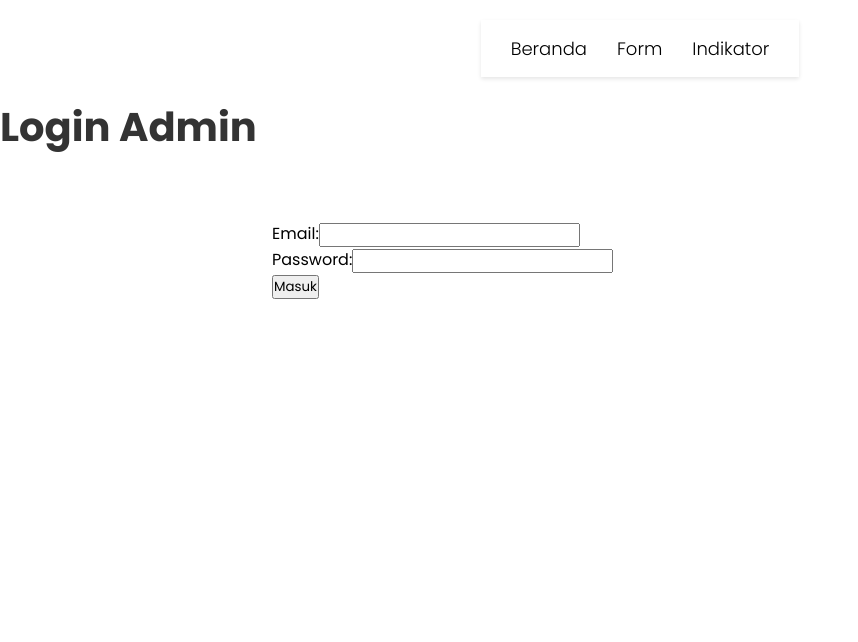
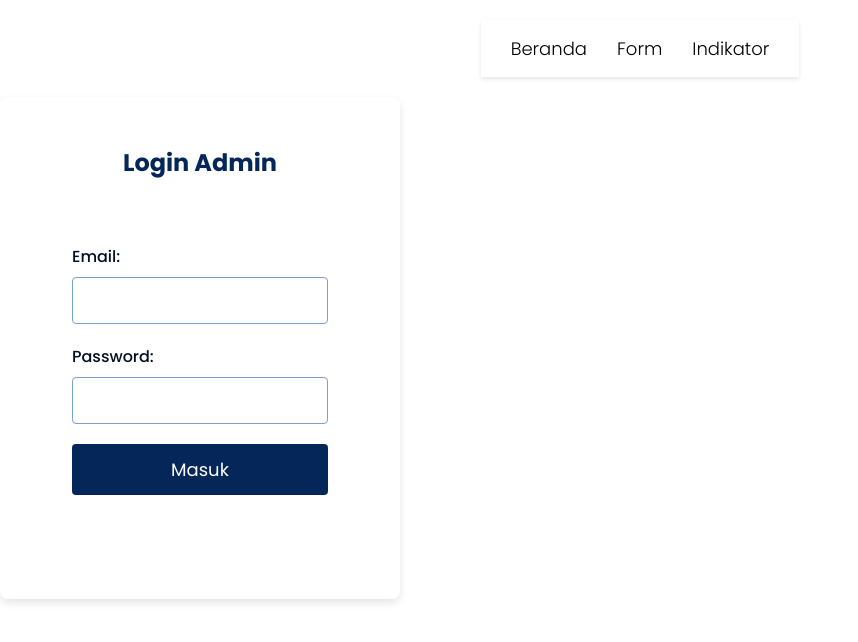
Before and after one commit to andiadzanbintang/vercel-ahp-form, a React (Vite) app in the folder client/: page /admin in a window 1280 px wide. Shown: the top 642 px of the page, without its empty margins (0-858 px from the left). Built offline with nearby package versions, Linux system fonts and the light colour scheme; no server answers.

Commit message:
Changing design

```diff
--- a/client/src/App.css
+++ b/client/src/App.css
@@ -663,6 +663,149 @@ h2 {
   font-weight: bold; /* Membuat nilai lebih tegas */
 }
 
+/* ADMIN LOGIN */
+/* Login Container */
+.login-container {
+  background-color: #FFFFFF; /* Putih */
+  padding: 40px;
+  border-radius: 8px;
+  box-shadow: 0 4px 8px rgba(0, 0, 0, 0.1);
+  width: 100%;
+  max-width: 400px;
+}
+
+/* Title */
+.login-title {
+  text-align: center;
+  color: #052659; /* Biru1 */
+  margin-bottom: 20px;
+  font-size: 24px;
+  font-weight: bold;
+}
+
+/* Form */
+.login-form {
+  display: flex;
+  flex-direction: column;
+  gap: 20px;
+}
+
+/* Form Item */
+.form-login-item {
+  display: flex;
+  flex-direction: column;
+  gap: 8px;
+}
+
+.form-login-item label {
+  color: #021024; /* Hitam */
+  font-size: 16px;
+  font-weight: 500;
+}
+
+.form-login-item input {
+  padding: 10px;
+  font-size: 16px;
+  border: 1px solid #7DA0CA; /* Abu */
+  border-radius: 4px;
+  outline: none;
+  transition: border-color 0.3s;
+}
+
+.form-login-item input:focus {
+  border-color: #5483B3; /* Biru2 */
+}
+
+/* Login Button */
+.login-btn {
+  background-color: #052659; /* Biru1 */
+  color: #FFFFFF;
+  padding: 12px;
+  font-size: 18px;
+  border: none;
+  border-radius: 4px;
+  cursor: pointer;
+  transition: background-color 0.3s;
+}
+
+.login-btn:hover {
+  background-color: #5483B3; /* Biru2 */
+}
+
+.set-iteration-container {
+  background-color: #FFFFFF; /* Putih */
+  padding: 40px;
+  border-radius: 8px;
+  box-shadow: 0 4px 8px rgba(0, 0, 0, 0.1);
+  width: 100%;
+  max-width: 400px;
+  text-align: center;
+}
+
+/* Title */
+.set-iteration-container h2 {
+  color: #052659; /* Biru1 */
+  margin-bottom: 20px;
+  font-size: 24px;
+  font-weight: bold;
+}
+
+/* Loading and Iteration Text */
+.set-iteration-container p {
+  color: #021024; /* Hitam */
+  font-size: 18px;
+  margin-bottom: 15px;
+}
+
+/* Form */
+.set-iteration-form {
+  display: flex;
+  flex-direction: column;
+  gap: 15px;
+}
+
+.set-iteration-form label {
+  font-size: 16px;
+  font-weight: 500;
+  color: #021024;
+  text-align: left;
+}
+
+/* Input */
+.set-iteration-form input {
+  padding: 10px;
+  font-size: 16px;
+  border: 1px solid #7DA0CA; /* Abu */
+  border-radius: 4px;
+  outline: none;
+  transition: border-color 0.3s;
+}
+
+.set-iteration-form input:focus {
+  border-color: #5483B3; /* Biru2 */
+}
+
+/* Button */
+.set-iteration-btn {
+  background-color: #052659; /* Biru1 */
+  color: #FFFFFF;
+  padding: 12px;
+  font-size: 18px;
+  border: none;
+  border-radius: 4px;
+  cursor: pointer;
+  transition: background-color 0.3s;
+}
+
+.set-iteration-btn:hover {
+  background-color: #5483B3; /* Biru2 */
+}
+
+.set-iteration-btn:disabled {
+  background-color: #7DA0CA; /* Abu */
+  cursor: not-allowed;
+}
+
 
 /* Responsif */
 @media (max-width: 768px) {
@@ -691,6 +834,43 @@ h2 {
 
   .range-container {
     margin: 0 10px;
+  }
+
+  /* ADMIN */
+  .login-container {
+    padding: 30px;
+  }
+
+  .login-title {
+    font-size: 20px;
+  }
+
+  .form-login-item input {
+    font-size: 14px;
+    padding: 8px;
+  }
+
+  .login-btn {
+    font-size: 16px;
+    padding: 10px;
+  }
+
+  .set-iteration-container {
+    padding: 30px;
+  }
+
+  .set-iteration-container h2 {
+    font-size: 20px;
+  }
+
+  .set-iteration-form input {
+    font-size: 14px;
+    padding: 8px;
+  }
+
+  .set-iteration-btn {
+    font-size: 16px;
+    padding: 10px;
   }
 }
 
@@ -787,3 +967,34 @@ h2 {
   font-size: 18px;
 }
 }
+
+@media (max-width: 368px) {
+    /* FORM */
+    .comparison {
+      flex-direction: column;
+      align-items: center;
+      justify-content: center;
+      position: relative;
+    }
+
+    .comparison label {
+      width: 100%;
+      text-align: left;
+      margin-bottom: 5px;
+      font-size: 11px;
+    }
+
+    .comparison label:nth-child(3){
+      position: absolute;
+      text-align: right;
+      top: 0;
+    }
+
+    .range-container {
+      margin: auto;
+      left: -28px;
+    }
+    input {
+      width: 100%;
+    }
+}
--- a/client/src/components/AllResult.jsx
+++ b/client/src/components/AllResult.jsx
@@ -207,7 +207,7 @@ export default function AllResult() {
         <ul className="result-item level-2">
           {level2Indicators.map((indicator) => (
             <li key={indicator} className={indicator} onClick={() => handleIndicatorClick('level2', indicator)}>
-              <h2>{indicator}</h2>
+              <h2>{indicator === "Financial" ? "Finansial" : (indicator === "Economy" ? "Ekonomi" : (indicator === "Social" ? "Sosial" : "Lingkungan"))}</h2>
               <h3>{formatNumber(result.level2Weights?.[indicator])}</h3>
             </li>
           ))}
--- a/client/src/components/Form.jsx
+++ b/client/src/components/Form.jsx
@@ -269,7 +269,6 @@ const Form = () => {
           type="text"
           value={jabatan}
           onChange={(e) => setJabatan(e.target.value)} // Menangani perubahan input
-          placeholder="Contoh : Tenaga ahli kelautan"
         />
       </div>
       <div className="data-diri">
@@ -279,7 +278,6 @@ const Form = () => {
           type="text"
           value={instansi}
           onChange={(e) => setInstansi(e.target.value)} // Menangani perubahan input
-          placeholder="Contoh : PT Cilaki 45"
         />
       </div>
 
@@ -319,7 +317,7 @@ const Form = () => {
       </p>
       <div className="comparison">
         <label>
-          Financial
+          Finansial
           <Tooltip title="Mengukur aspek keuangan proyek seperti keuntungan dan investasi">
             <span className="tooltip-icon">i</span>{" "}
             {/* Anda bisa menggunakan simbol atau ikon untuk menunjukkan tooltip */}
@@ -333,7 +331,7 @@ const Form = () => {
           />
         </div>
         <label>
-          Economy
+          Ekonomi
           <Tooltip title="Mengukur dampak ekonomi seperti PDB dan nilai tambah">
             <span className="tooltip-icon">i</span>{" "}
             {/* Anda bisa menggunakan simbol atau ikon untuk menunjukkan tooltip */}
@@ -346,7 +344,7 @@ const Form = () => {
       </p>
       <div className="comparison">
         <label>
-          Social
+          Sosial
           <Tooltip title="Menganalisis dampak sosial, seperti tenaga kerja yang terserap">
             <span className="tooltip-icon">i</span>{" "}
             {/* Anda bisa menggunakan simbol atau ikon untuk menunjukkan tooltip */}
@@ -360,7 +358,7 @@ const Form = () => {
           />
         </div>
         <label>
-          Environment
+          Lingkungan
           <Tooltip title="Mengukur dampak lingkungan seperti penurunan emisi karbon">
             <span className="tooltip-icon">i</span>{" "}
             {/* Anda bisa menggunakan simbol atau ikon untuk menunjukkan tooltip */}
@@ -981,7 +979,7 @@ const Form = () => {
       <p className="show-value">Nilai : {showValue(level3.Serapan_JumlahPenerima)}</p>
       <div className="comparison">
         <label className="social-indicator">
-          Serapan Tenaga Kerja
+          Serapan Tenaga<br/>Kerja
           <Tooltip title="Multiplier atau angka pengganda tenaga kerja menunjukkan berapa tambahan tenaga kerja yang diperlukan di suatu sub sektor atau lapangan usaha Jika ada tambahan final demand (konsumsi rumah tangga, pengeluaran pemerintah, atau investasi) sebesar Rp 1 di sub sektor atau lapangan usaha tersebut.">
             <span className="tooltip-icon">i</span>{" "}
             {/* Ikon tooltip untuk Serapan Tenaga Kerja */}
@@ -995,7 +993,7 @@ const Form = () => {
           />
         </div>
         <label className="social-indicator">
-          Jumlah Penerima Manfaat
+          Jumlah Penerima<br/>Manfaat
           <Tooltip title="Jumlah penerima manfaat langsung yang mendapatkan keuntungan dari proyek.">
             <span className="tooltip-icon">i</span>{" "}
             {/* Ikon tooltip untuk Jumlah Penerima Manfaat */}
```
Also changed, not shown: client/src/components/admin/Login.jsx (line endings or trailing spaces).
